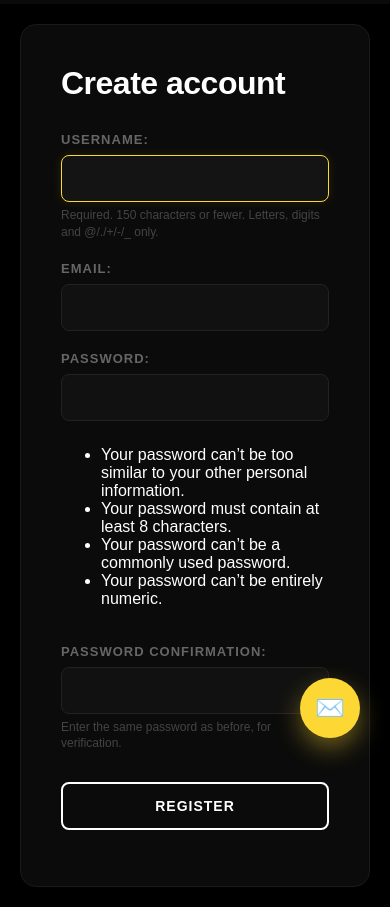
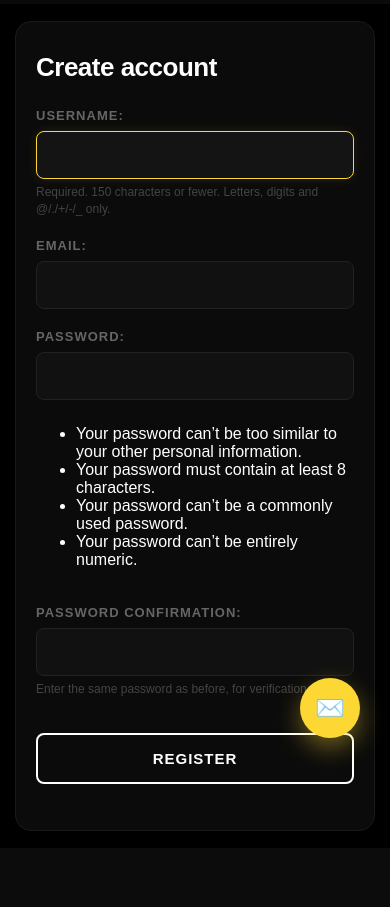
Before and after one commit to snik234/lotuus, a Django app: page /register/ in a window 390 px wide. Shown: the part 76-983 px from the top of the page. After the commit the page ends 907 px from the top, so only its background shows below. Run offline with Django 5.2, Linux system fonts and the light colour scheme.

Commit message:
optimize auth forms for mobile

```diff
--- a/cars/templates/register.html
+++ b/cars/templates/register.html
@@ -128,5 +128,36 @@
     .auth-action-btn:active {
         transform: translateY(0);
     }
+
+
+
+    @media (max-width: 768px) {
+        .auth-container-wrapper {
+            min-height: 100vh !important;
+            padding: 15px !important;
+        }
+
+        .auth-card-box {
+            width: 100% !important;
+            max-width: 360px !important;
+            padding: 30px 20px !important;
+        }
+
+        .auth-main-title {
+            font-size: 26px !important;
+            margin-bottom: 25px !important;
+        }
+
+        .auth-form-fields-wrapper p input {
+            padding: 14px 12px !important;
+            font-size: 16px !important;
+        }
+
+        .auth-action-btn {
+            padding: 15px !important;
+            font-size: 15px !important;
+            margin-top: 15px !important;
+        }
+    }
 </style>
 {% endblock %}
```
Also changed, not shown: cars/templates/home.html (+32 -11 lines), cars/templates/registration/login.html (+29 -0 lines).
